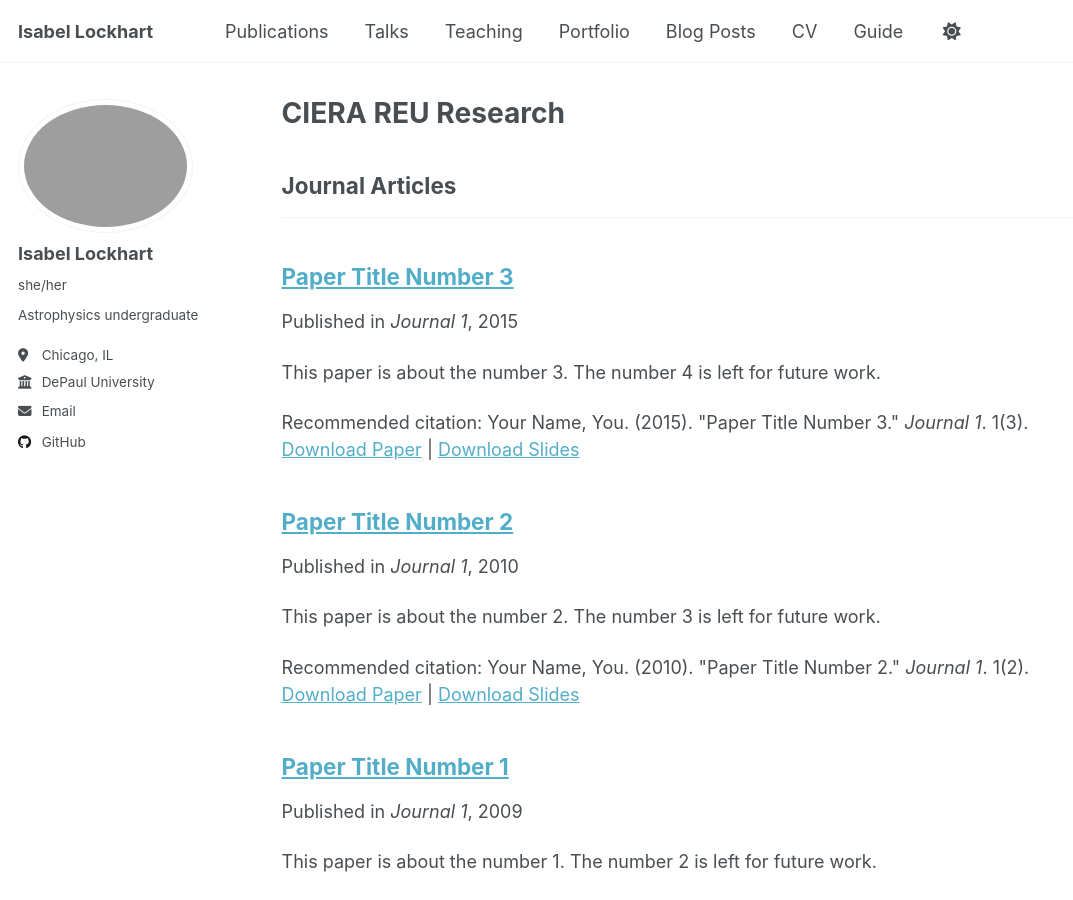
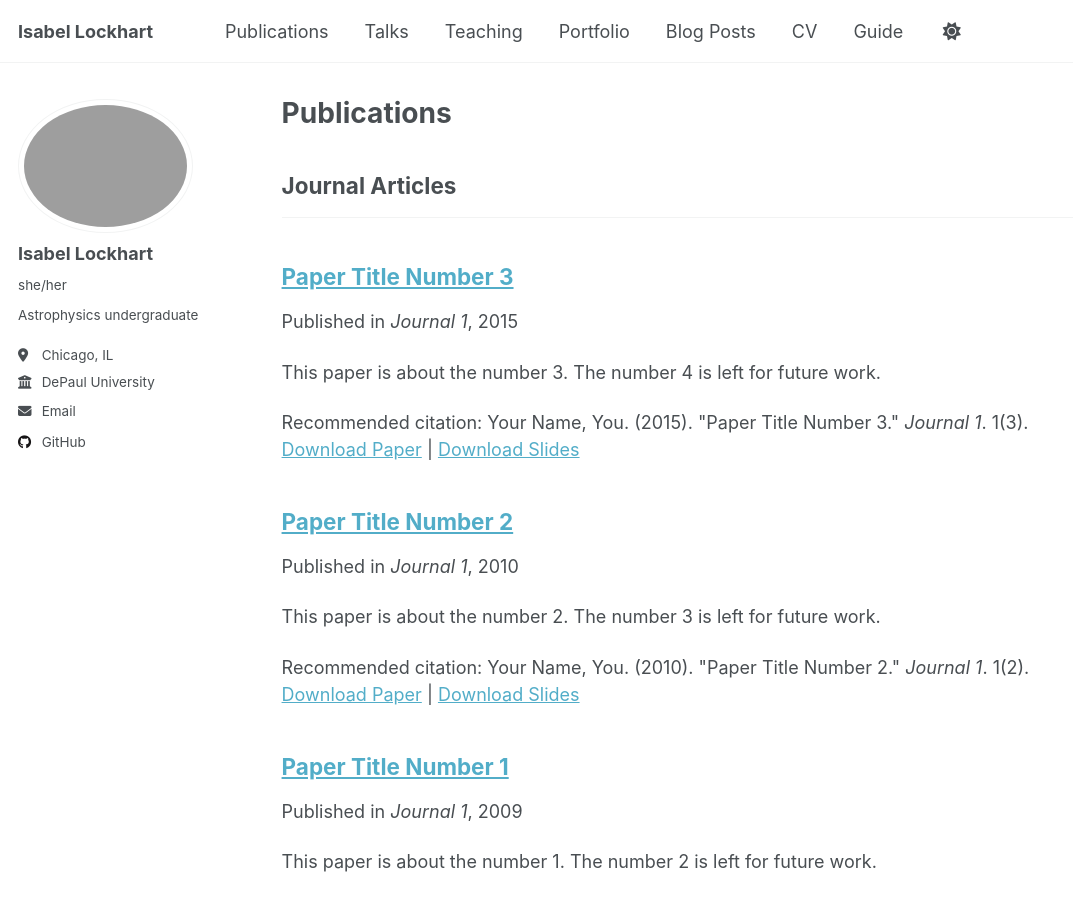
Before and after one commit to Isabel-Lockhart/CIERA, a Jekyll site: the page built from _pages/publications.html, in a window 1280 px wide and 900 px high. Shown: the whole window, without its empty margins (0-1073 px from the left). Built offline with Jekyll 4.4.1, drawn with Linux system fonts in a browser that asks for light colours; a script that is not in the unit is left out.

Commit message:
Update publications.html
changed url and title back

```diff
--- a/_pages/publications.html
+++ b/_pages/publications.html
@@ -1,7 +1,7 @@
 ---
 layout: archive
-title: "CIERA REU Research"
-permalink: /CIERAREU/
+title: "Publications"
+permalink: /publications/
 author_profile: true
 ---
 
```
